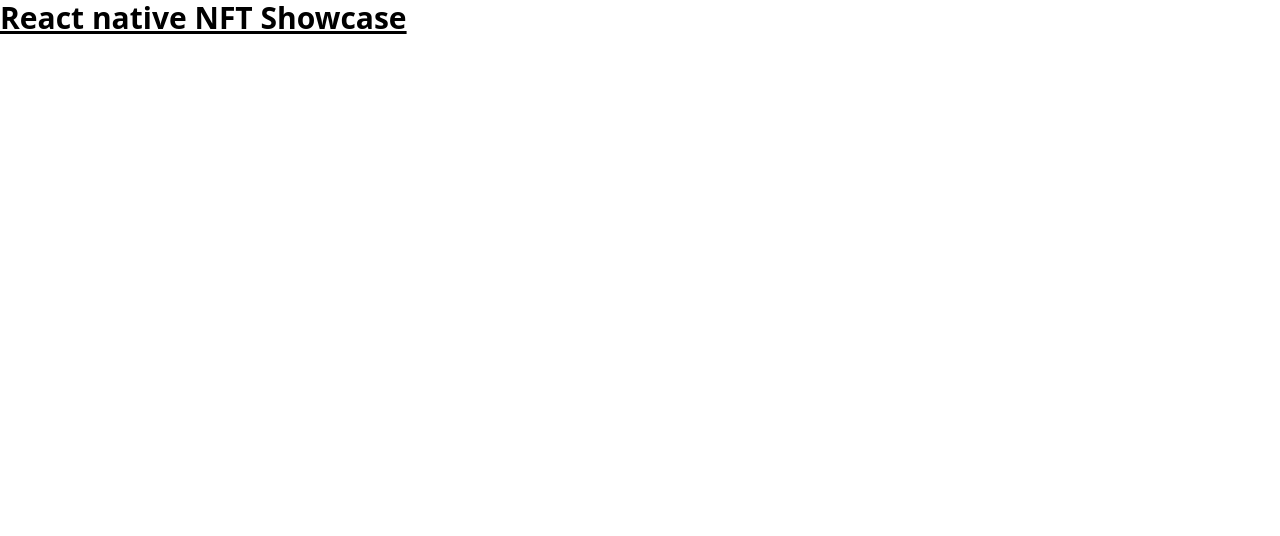
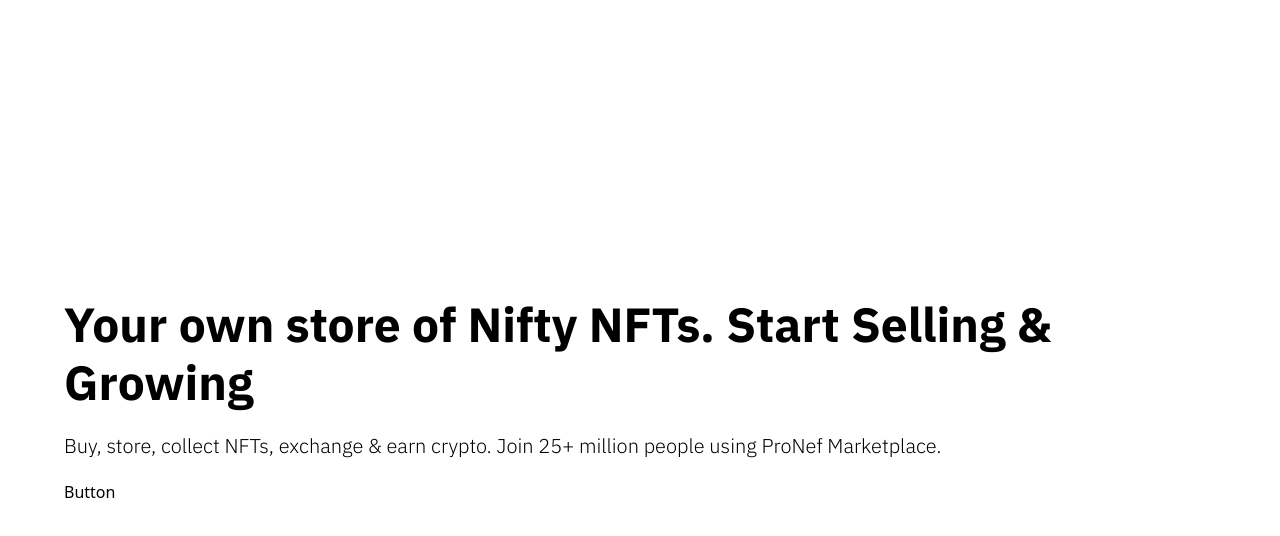
Before and after one commit to Phahladira-Moja/nft_app_showcase, a React (Create React App) app: page / in a window 1280 px wide. Shown: the top 536 px of the page. Built offline with nearby package versions, Linux system fonts and the light colour scheme.

Commit message:
Added the components boilerplate and added content in section wrapper

```diff
--- a/src/App.js
+++ b/src/App.js
@@ -1,10 +1,17 @@
+import { Download, Features, SectionWrapper } from "./components";
+import assets from "./assets";
+
 const App = () => {
   return (
-    <div>
-      <h1 className="text-3xl font-bold underline">
-        React native NFT Showcase
-      </h1>
-    </div>
+    <>
+      <SectionWrapper
+        title="Your own store of Nifty NFTs. Start Selling & Growing"
+        description="Buy, store, collect NFTs, exchange & earn crypto. Join 25+ million people using ProNef Marketplace."
+        showBtn
+        mockupImg={assets.homeHero}
+        banner="banner"
+      />
+    </>
   );
 };
 
--- /dev/null
+++ b/src/components/Button.jsx
@@ -0,0 +1,7 @@
+import React from "react";
+
+const Button = () => {
+  return <div>Button</div>;
+};
+
+export default Button;
--- /dev/null
+++ b/src/components/Download.jsx
@@ -0,0 +1,7 @@
+import React from "react";
+
+const Download = () => {
+  return <div>Download</div>;
+};
+
+export default Download;
--- /dev/null
+++ b/src/components/Features.jsx
@@ -0,0 +1,7 @@
+import React from "react";
+
+const Features = () => {
+  return <div>Features</div>;
+};
+
+export default Features;
--- /dev/null
+++ b/src/components/SectionWrapper.jsx
@@ -0,0 +1,29 @@
+import React from "react";
+import styles from "../styles/Global";
+import assets from "../assets";
+import Button from "./Button";
+
+const SectionWrapper = ({ title, description, showBtn, mockupImg, banner }) => {
+  return (
+    <div
+      className={`min-h-screen ${styles.section} ${styles.bgWhite} ${banner}`}
+    >
+      <div className={`flex items-center ${styles.boxClass}`}>
+        <div className={`${styles.descDiv}`}>
+          <h1 className={`${styles.h1Text}`}>{title}</h1>
+          <p className={`${styles.descriptionText}`}>{description}</p>
+
+          {showBtn && (
+            <Button
+              assetUrl={assets.expo}
+              link="https://expo.dev/@pmoja/nft_app?serviceType=classic&distribution=expo-go"
+            />
+          )}
+        </div>
+      </div>
+      {/* <img src={mockupImg} alt="mockup" /> */}
+    </div>
+  );
+};
+
+export default SectionWrapper;
--- /dev/null
+++ b/src/components/index.js
@@ -0,0 +1,5 @@
+import Features from "./Features";
+import Download from "./Download";
+import SectionWrapper from "./SectionWrapper";
+
+export { Features, Download, SectionWrapper };
```
